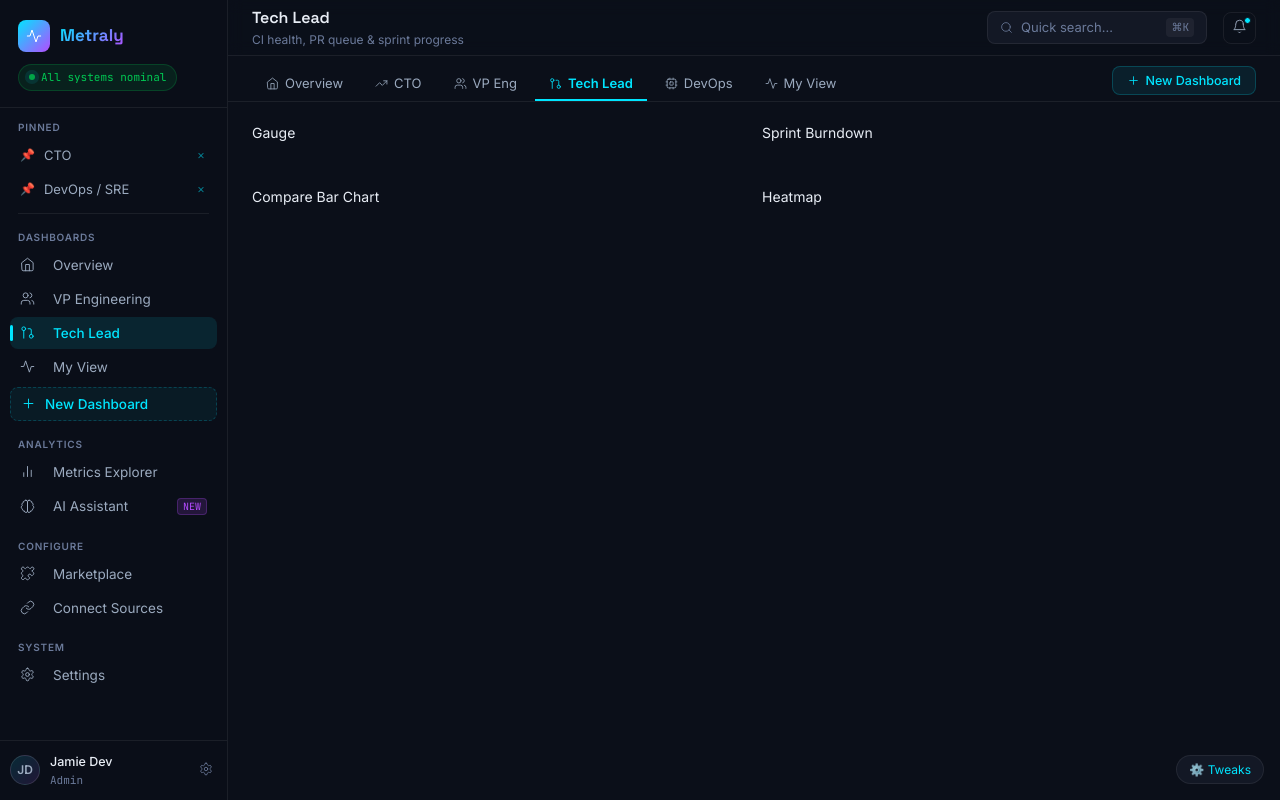
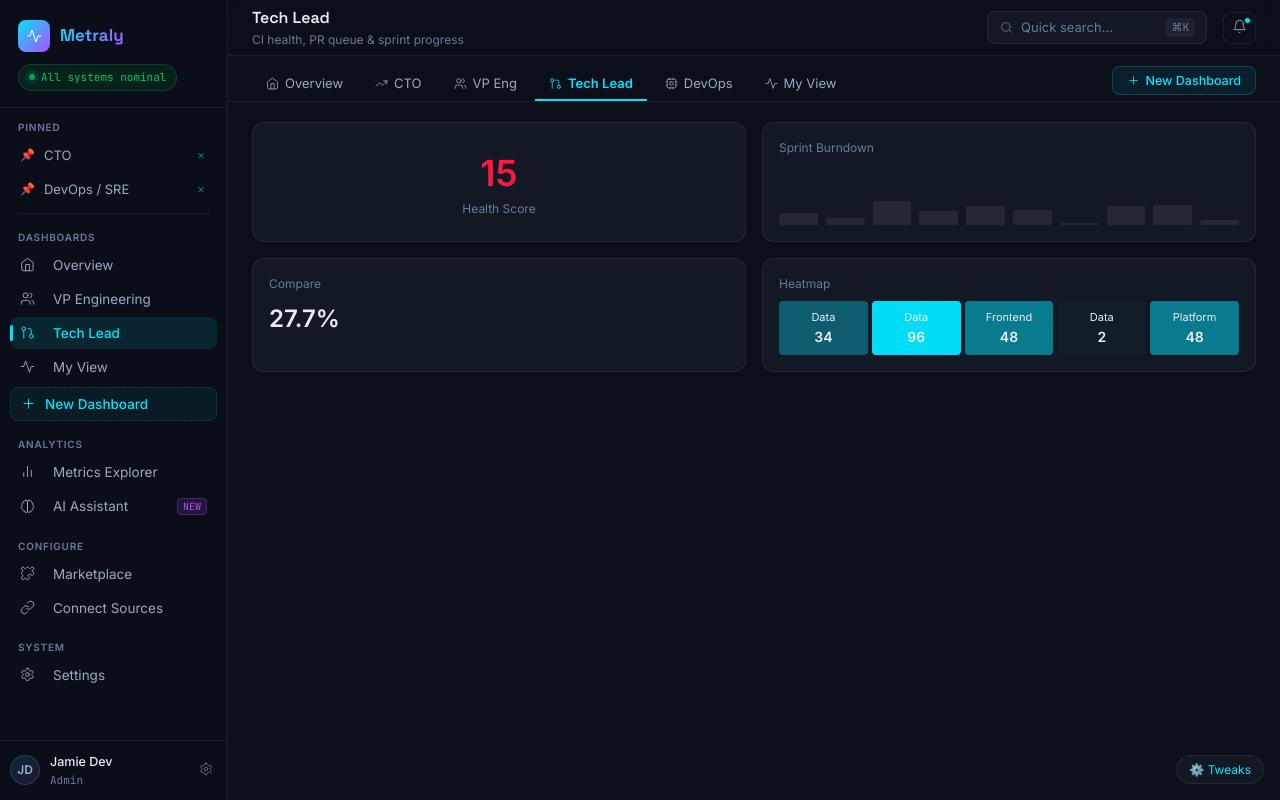
Before and after one commit to azyoskol/tl-tools, a React (Vite) app in the folder ui_new/: page / in a window 1280 px wide. Both pictures are taken after a click on the button "Tech Lead". Built offline with nearby package versions, Linux system fonts and the light colour scheme.

Commit message:
feat: connect widgets to data in widgetRegistry

```diff
--- a/ui_new/src/components/dashboard/widgetRegistry.tsx
+++ b/ui_new/src/components/dashboard/widgetRegistry.tsx
@@ -1,20 +1,220 @@
+// @ts-nocheck
 import type { WidgetType, WidgetConfig } from '../../types/widgets';
-import type { MetricTimeSeries } from '../../types/metrics';
 import React from 'react';
+import { StatCard } from '../ui/StatCard';
+import { Leaderboard } from '../ui/Leaderboard';
+import { DataTable } from '../ui/DataTable';
+import { DORABadge } from '../ui/DORABadge';
+import type { StatCardConfig, LeaderboardConfig, DataTableConfig, MetricChartConfig } from '../../types/widgets';
 
-const MetricChartWidget = ({ config }: { config: WidgetConfig }) => <div>Metric Chart</div>;
-const StatCardWidget = ({ config }: { config: WidgetConfig }) => <div>Stat Card</div>;
-const GaugeWidget = ({ config }: { config: WidgetConfig }) => <div>Gauge</div>;
-const DORAOverviewWidget = ({ config }: { config: WidgetConfig }) => <div>DORA Overview</div>;
-const HeatmapWidget = ({ config }: { config: WidgetConfig }) => <div>Heatmap</div>;
-const DataTableWidget = ({ config }: { config: WidgetConfig }) => <div>Data Table</div>;
-const LeaderboardWidget = ({ config }: { config: WidgetConfig }) => <div>Leaderboard</div>;
-const SprintBurndownWidget = ({ config }: { config: WidgetConfig }) => <div>Sprint Burndown</div>;
-const AIInsightWidget = ({ config }: { config: WidgetConfig }) => <div>AI Insight</div>;
-const AnomalyDetectorWidget = ({ config }: { config: WidgetConfig }) => <div>Anomaly Detector</div>;
-const CompareBarChartWidget = ({ config }: { config: WidgetConfig }) => <div>Compare Bar Chart</div>;
+const iconMap: Record<string, string> = {
+  'deploy-freq': 'rocket',
+  'lead-time': 'clock',
+  'cfr': 'alertCircle',
+  'mttr': 'zap',
+  'ci-pass': 'checkCircle',
+  'ci-duration': 'timer',
+  'ci-queue': 'layers',
+  'pr-cycle': 'gitMerge',
+  'pr-review': 'gitPullRequest',
+  'pr-merge': 'gitCommit',
+  'velocity': 'trendingUp',
+  'throughput': 'activity',
+  'health-score': 'heart',
+  'sprint-burndown': 'target',
+};
 
-export const widgetRegistry: Record<WidgetType, React.FC<{ config: WidgetConfig; data?: MetricTimeSeries }>> = {
+const colorMap: Record<string, string> = {
+  cyan: 'cyan',
+  purple: 'purple',
+  success: 'success',
+  warning: 'warning',
+  error: 'error',
+};
+
+const StatCardWidget = ({ config, data }: { config: WidgetConfig; data?: any }) => {
+  const cfg = config as StatCardConfig;
+  if (!data) return <div>Loading...</div>;
+
+  const icon = iconMap[cfg.metricId] || 'activity';
+  const color = colorMap[cfg.colorKey] || 'cyan';
+
+  // Parse delta to get trend direction
+  const trendDir = data.delta?.startsWith('+') ? 'up' : data.delta?.startsWith('-') ? 'down' : 'neutral';
+
+  return (
+    <StatCard
+      icon={icon}
+      label={cfg.metricId || 'Metric'}
+      value={data.value || '0'}
+      trend={data.delta}
+      trendDir={trendDir}
+      color={color}
+      spark={data.sparkline?.values}
+      delay={0}
+    />
+  );
+};
+
+const MetricChartWidget = ({ config, data }: { config: WidgetConfig; data?: any }) => {
+  const cfg = config as MetricChartConfig;
+  if (!data) return <div>Loading...</div>;
+
+  // Just show basic metric info for now
+  return (
+    <div style={{ background: 'var(--glass)', border: '1px solid var(--border)', borderRadius: 12, padding: 16, height: '100%' }}>
+      <div style={{ fontSize: 12, color: 'var(--muted)', marginBottom: 8 }}>{data.label || cfg.metricId}</div>
+      <div style={{ fontSize: 24, fontWeight: 700, color: 'var(--text)' }}>
+        {data.current?.values?.[data.current.values.length - 1]?.toFixed(1) || '0'}
+        <span style={{ fontSize: 12, color: 'var(--muted)', marginLeft: 4 }}>{data.unit}</span>
+      </div>
+    </div>
+  );
+};
+
+const LeaderboardWidget = ({ config, data }: { config: WidgetConfig; data?: any }) => {
+  const cfg = config as LeaderboardConfig;
+  if (!data || !Array.isArray(data)) return <div>Loading...</div>;
+
+  const items = data.map((item: any, i: number) => ({
+    name: item.team || item.name || `Item ${i}`,
+    value: Number(item.valueRaw || item.value || 0),
+  }));
+
+  return <Leaderboard items={items} color="#00E5FF" title={cfg.metricId} />;
+};
+
+const DataTableWidget = ({ config, data }: { config: WidgetConfig; data?: any }) => {
+  const cfg = config as DataTableConfig;
+  if (!data) return <div>Loading...</div>;
+
+  const columns = ['Title', 'Status'];
+  const rows = (data.rows?.slice(0, cfg.maxRows || 5) || []).map((r: any) => [
+    r.title || `Item ${r.id}`,
+    r.status || 'Unknown',
+  ]);
+
+  return (
+    <DataTable
+      title={cfg.tableType}
+      columns={columns}
+      rows={rows}
+      maxRows={cfg.maxRows}
+    />
+  );
+};
+
+const DORAOverviewWidget = ({ data }: { config: WidgetConfig; data?: any }) => {
+  if (!data) return <div>Loading...</div>;
+
+  return (
+    <div style={{ display: 'flex', gap: 8, flexWrap: 'wrap' }}>
+      {data.deployFrequency && (
+        <DORABadge label="Deploy" value={data.deployFrequency.currentValue} level={data.deployFrequency.level} />
+      )}
+      {data.leadTime && (
+        <DORABadge label="Lead Time" value={data.leadTime.currentValue} level={data.leadTime.level} />
+      )}
+      {data.changeFailureRate && (
+        <DORABadge label="CFR" value={data.changeFailureRate.currentValue} level={data.changeFailureRate.level} />
+      )}
+      {data.mttr && (
+        <DORABadge label="MTTR" value={data.mttr.currentValue} level={data.mttr.level} />
+      )}
+    </div>
+  );
+};
+
+const GaugeWidget = ({ data }: { config: WidgetConfig; data?: any }) => {
+  if (!data) return <div>Loading...</div>;
+
+  return (
+    <div style={{ background: 'var(--glass)', border: '1px solid var(--border)', borderRadius: 12, padding: 16, height: '100%', display: 'flex', alignItems: 'center', justifyContent: 'center' }}>
+      <div style={{ textAlign: 'center' }}>
+        <div style={{ fontSize: 36, fontWeight: 700, color: data.score > 70 ? 'var(--success)' : data.score > 40 ? 'var(--warning)' : 'var(--error)' }}>
+          {data.score?.toFixed(0) || 0}
+        </div>
+        <div style={{ fontSize: 12, color: 'var(--muted)' }}>Health Score</div>
+      </div>
+    </div>
+  );
+};
+
+const HeatmapWidget = ({ data }: { config: WidgetConfig; data?: any }) => {
+  if (!data) return <div>Loading...</div>;
+
+  return (
+    <div style={{ background: 'var(--glass)', border: '1px solid var(--border)', borderRadius: 12, padding: 16, height: '100%' }}>
+      <div style={{ fontSize: 12, color: 'var(--muted)', marginBottom: 8 }}>Heatmap</div>
+      <div style={{ display: 'flex', gap: 4 }}>
+        {data.cells?.map((cell: any, i: number) => (
+          <div key={i} style={{ flex: 1, background: `rgba(0,229,255,${cell.value / 100})`, borderRadius: 4, padding: 8, textAlign: 'center' }}>
+            <div style={{ fontSize: 11, color: 'var(--text)' }}>{cell.label}</div>
+            <div style={{ fontSize: 14, fontWeight: 600, color: 'var(--text)' }}>{cell.value?.toFixed(0)}</div>
+          </div>
+        ))}
+      </div>
+    </div>
+  );
+};
+
+const SprintBurndownWidget = ({ data }: { config: WidgetConfig; data?: any }) => {
+  if (!data) return <div>Loading...</div>;
+
+  return (
+    <div style={{ background: 'var(--glass)', border: '1px solid var(--border)', borderRadius: 12, padding: 16, height: '100%' }}>
+      <div style={{ fontSize: 12, color: 'var(--muted)', marginBottom: 8 }}>Sprint Burndown</div>
+      <div style={{ display: 'flex', gap: 8, alignItems: 'flex-end', height: 60 }}>
+        {data.ideal?.values?.map((v: number, i: number) => (
+          <div key={i} style={{ flex: 1, background: 'var(--border)', height: `${v}%`, borderRadius: 2 }} />
+        ))}
+      </div>
+    </div>
+  );
+};
+
+const AIInsightWidget = ({ data }: { config: WidgetConfig; data?: any }) => {
+  if (!data) return <div>Loading...</div>;
+
+  return (
+    <div style={{ background: 'var(--glass)', border: '1px solid var(--border)', borderRadius: 12, padding: 16, height: '100%' }}>
+      <div style={{ fontSize: 12, color: 'var(--cyan)', marginBottom: 8 }}>AI Insight</div>
+      <div style={{ fontSize: 13, color: 'var(--text)' }}>{data.insight}</div>
+    </div>
+  );
+};
+
+const AnomalyDetectorWidget = ({ data }: { config: WidgetConfig; data?: any }) => {
+  if (!data) return <div>Loading...</div>;
+
+  return (
+    <div style={{ background: 'var(--glass)', border: '1px solid var(--border)', borderRadius: 12, padding: 16, height: '100%' }}>
+      <div style={{ fontSize: 12, color: 'var(--muted)', marginBottom: 8 }}>Anomaly Detector</div>
+      {data.anomalies?.length > 0 ? (
+        <div style={{ color: 'var(--error)', fontSize: 12 }}>
+          {data.anomalies.length} anomalies detected
+        </div>
+      ) : (
+        <div style={{ color: 'var(--success)', fontSize: 12 }}>No anomalies</div>
+      )}
+    </div>
+  );
+};
+
+const CompareBarChartWidget = ({ data }: { config: WidgetConfig; data?: any }) => {
+  if (!data) return <div>Loading...</div>;
+
+  return (
+    <div style={{ background: 'var(--glass)', border: '1px solid var(--border)', borderRadius: 12, padding: 16, height: '100%' }}>
+      <div style={{ fontSize: 12, color: 'var(--muted)', marginBottom: 8 }}>Compare</div>
+      <div style={{ fontSize: 24, fontWeight: 700, color: 'var(--text)' }}>
+        {data.primary?.values?.[data.primary.values.length - 1]?.toFixed(1) || '0'}%
+      </div>
+    </div>
+  );
+};
+
+export const widgetRegistry: Record<WidgetType, React.FC<{ config: WidgetConfig; data?: any }>> = {
   'metric-chart': MetricChartWidget,
   'stat-card': StatCardWidget,
   'health-gauge': GaugeWidget,
```
